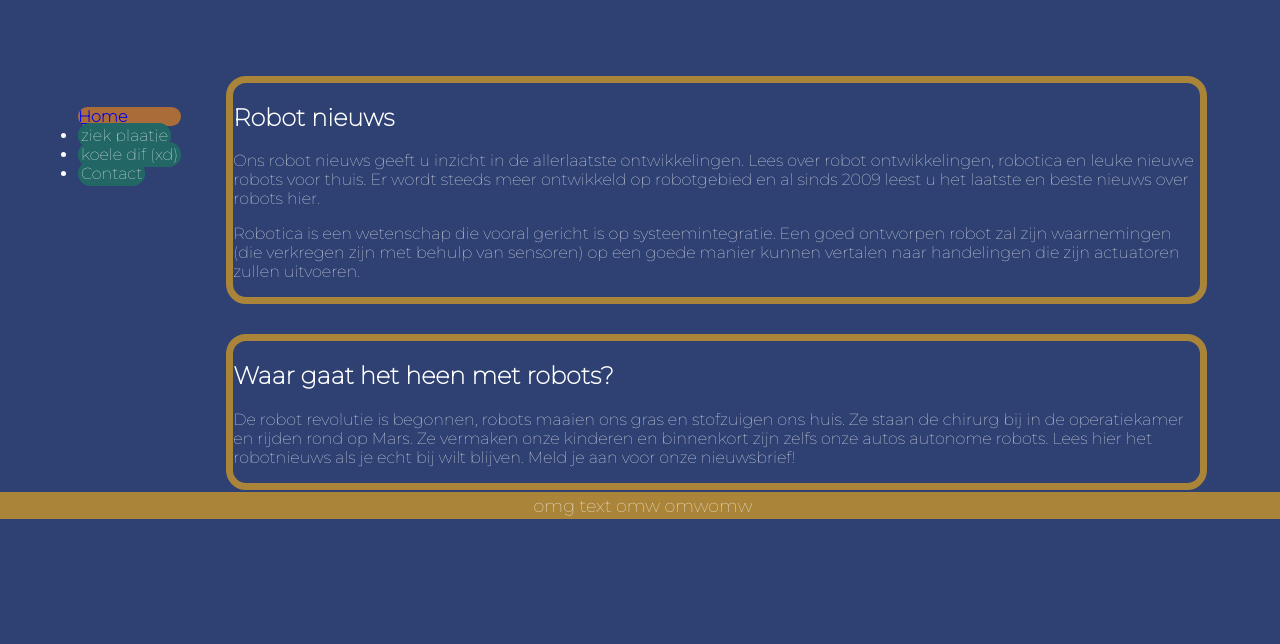
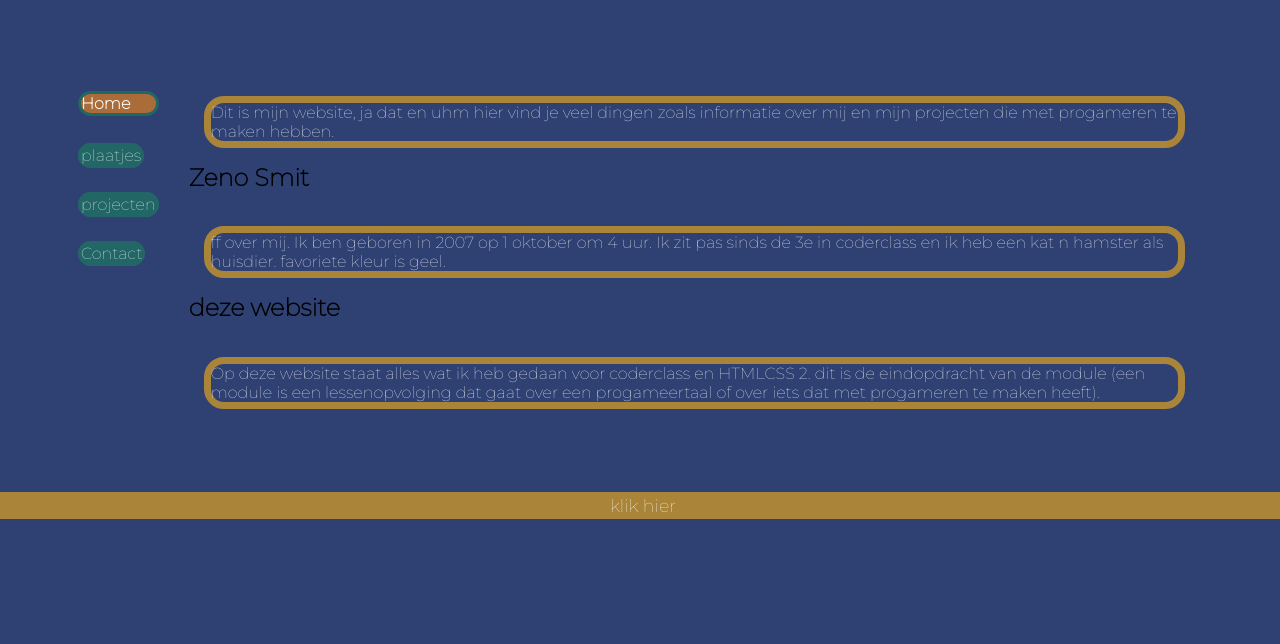
Before and after one commit to Smikkelrat2007/Smikkelrat2007.github.io, a plain HTML site: page index.html in a window 1280 px wide. Shown: the part 156-800 px from the top of the page. Drawn offline with Linux system fonts and the light colour scheme.

Commit message:
de website is af

```diff
--- a/index.html
+++ b/index.html
@@ -7,35 +7,35 @@
   </head>
   <body>
     <header>
-      <h1>home</h1>
+      <h1>Home</h1>
     </header>
     <nav>
       <ul>
         <li class = 'nav1'><a href="index.html">Home</a></li>
-        <li class = 'nav'><a href="pagina-2.html">ziek plaatje</a></li>
-        <li class = 'nav'><a href="pagina-3.html">koele dif (xd)</a></li>
+        <li class = 'nav'><a href="pagina-2.html">plaatjes</a></li>
+        <li class = 'nav'><a href="pagina-3.html">projecten</a></li>
         <li class = 'nav'><a href="pagina-4.html">Contact</a></li>
       </ul>
     </nav>
     <section>
       <article>
-        <h2>Robot nieuws</h2>
         <p>
-          Ons robot nieuws geeft u inzicht in de allerlaatste ontwikkelingen. Lees over robot ontwikkelingen, robotica en leuke nieuwe robots voor thuis. Er wordt steeds meer ontwikkeld op robotgebied en al sinds 2009 leest u het laatste en beste nieuws over robots hier.
+          Dit is mijn website, ja dat en uhm hier vind je veel dingen zoals informatie over mij en mijn projecten die met progameren te maken hebben.
         </p>
+        <h2>Zeno Smit</h2>
         <p>
-          Robotica is een wetenschap die vooral gericht is op systeemintegratie. Een goed ontworpen robot zal zijn waarnemingen (die verkregen zijn met behulp van sensoren) op een goede manier kunnen vertalen naar handelingen die zijn actuatoren zullen uitvoeren.
+          ff over mij. Ik ben geboren in 2007 op 1 oktober om 4 uur. Ik zit pas sinds de 3e in coderclass en ik heb een kat n hamster als huisdier. favoriete kleur is geel.
         </p>
       </article>
       <article>
-        <h2>Waar gaat het heen met robots?</h2>
+        <h2>deze website</h2>
         <p>
-          De robot revolutie is begonnen, robots maaien ons gras en stofzuigen ons huis. Ze staan de chirurg bij in de operatiekamer en rijden rond op Mars. Ze vermaken onze kinderen en binnenkort zijn zelfs onze autos autonome robots. Lees hier het robotnieuws als je echt bij wilt blijven. Meld je aan voor onze nieuwsbrief!
+          Op deze website staat alles wat ik heb gedaan voor coderclass en HTMLCSS 2. dit is de eindopdracht van de module (een module is een lessenopvolging dat gaat over een progameertaal of over iets dat met progameren te maken heeft).
         </p>
       </article>
     </section>
     <footer>
-      <h3>omg text omw omwomw</h3>
+      <h3>klik hier</h3>
     </footer>
 
 
--- a/style/opmaak.css
+++ b/style/opmaak.css
@@ -9,7 +9,7 @@ header {
 header h1 {
   font-size: 250%;
   font-family: Georgia, serif;
-  color: purple;
+  color: rgb(170, 132, 57);
   text-align: center;
 }
 
@@ -20,37 +20,49 @@ header h1 {
   border: rgb(34, 102, 102) solid 3px;
   background-color: rgb(34, 102, 102);
   text-decoration: none;
-
-
 }
-ul li a:hover {
+.nav a:hover {
   border-color: rgb(170, 108, 57);
   background-color: rgb(170, 108, 57);
   color: white;
   font-weight: bold;
-
+  text-decoration: none;
 }
 nav {
 length: 30px;
 float: left;
-list-style: none;
-text-decoration: none;
-margin: 30px;
-color: white;
-length: 30px;
-list-style: none;
 }
 
+li {
+  list-style: none;
+  text-decoration: none;
+  margin: 30px;
+  color: white;
+}
 .nav1 {
-  border-color: rgb(170, 108, 57);
+  border: rgb(34, 102, 102) solid 3px;
   background-color: rgb(170, 108, 57);
-  color: white;
   font-weight: bold;
   overflow: hidden;
   border-radius: 500px;
   text-decoration: none;
-  length: 30px;
-  list-style: none;
+  color: white;
+}
+.nav1:hover {
+  border: rgb(170, 108, 57) solid 3px;
+  background-color: rgb(170, 108, 57);
+  font-weight: bold;
+  overflow: hidden;
+  border-radius: 500px;
+  color: white;
+}
+.nav1 a:hover {
+  text-decoration: none;
+  color: white;
+}
+.nav1 a {
+  text-decoration: none;
+  color: white;
 }
 #black {
   background-color: black;
@@ -118,11 +130,7 @@ list-style: none;
 }
 
 article {
-  border: 7px solid rgb(170, 132, 57);
-  border-radius: 20px;
-  margin: 15px;
-  color: white;
-  float: left;
+
 }
 section {
   float: left;
@@ -146,12 +154,27 @@ body {
   #background: url('file:///C:/Users/zenof/Downloads/1356216.jpg') no-repeat;
   background: rgb(46, 65, 114) no-repeat;
   background-size: cover;
-  color: white;
 }
 iframe {
   width: 600px;
   height: 450px;
   position: absolute;
-  top: 150px;
+  top: 199px;
   left: 435px;
 }
+p {
+  border: 7px solid rgb(170, 132, 57);
+  border-radius: 20px;
+  margin: 15px;
+  color: white;
+  float: left;
+}
+.niet-border{
+  border: none;
+  color: yellow;
+}
+.andere_plaats{
+  position: absolute;
+  top: 150px;
+  left: 585px;
+}
```
Also changed, not shown: pagina-2.html (+4 -4 lines), pagina-3.html (+4 -3 lines), pagina-4.html (+4 -3 lines).
